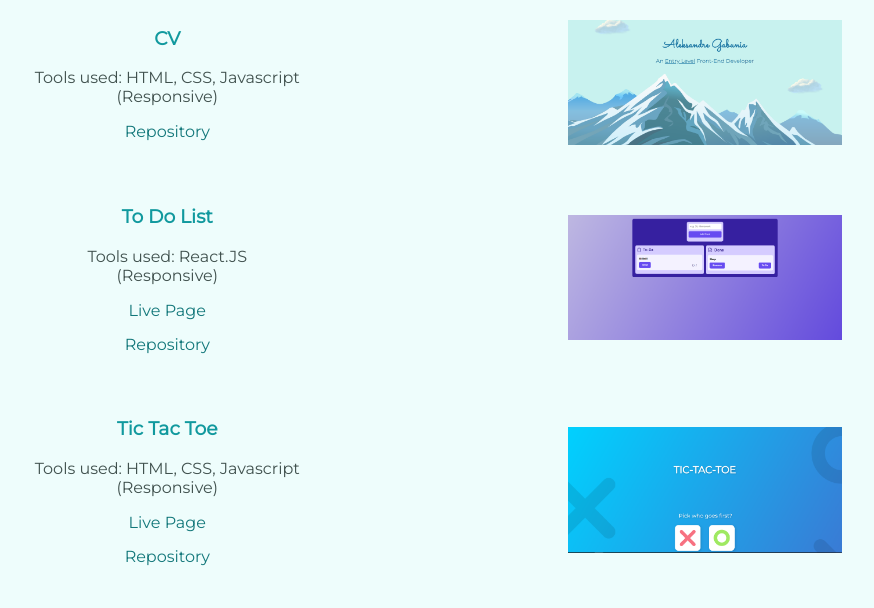
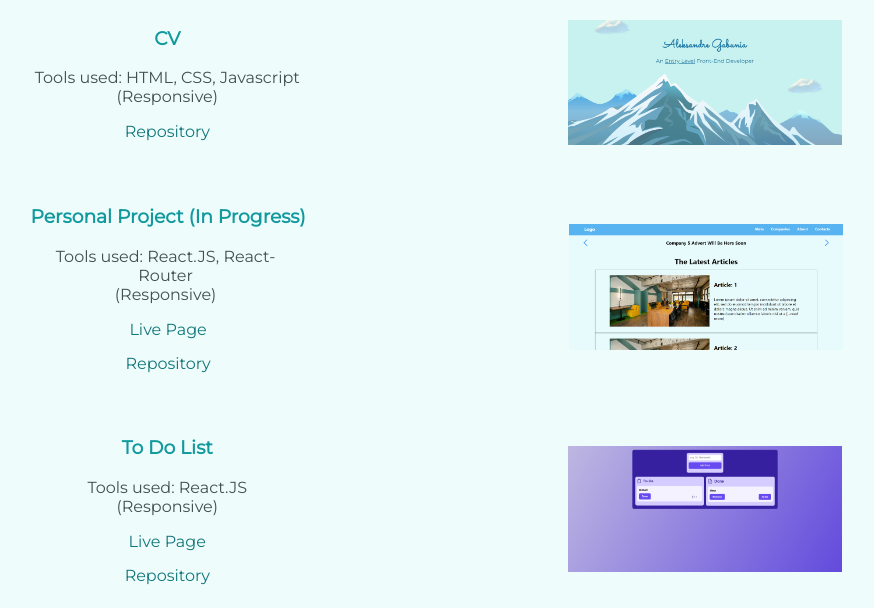
Before and after one commit to agabunia/CV, a plain HTML site: page projects-page.html in a window 1280 px wide. Shown: the part 104-712 px from the top of the page, without its empty margins (203-1077 px from the left). Drawn offline with Linux system fonts and the light colour scheme.

Commit message:
Add files via upload

```diff
--- a/projects-page.html
+++ b/projects-page.html
@@ -21,6 +21,15 @@
             <a href="https://github.com/agabunia/CV" target="_blank">Repository</a>
         </div>
         <img src="./assets/images/projects/CV.PNG" class="project-image">
+    </div>
+    <div class="project">
+        <div class="project-description">
+            <h3>Personal Project (In Progress)</h3>
+            <p>Tools used: React.JS, React-Router <br> (Responsive)</p>
+            <a href="https://agabunia.github.io/developer-project/" target="_blank">Live Page</a>
+            <a href="https://github.com/agabunia/developer-project" target="_blank">Repository</a>
+        </div>
+        <img src="./assets/images/projects/developer-project.PNG" class="project-image">
     </div>
     <div class="project">
         <div class="project-description">
```
Also changed, not shown: assets/images/projects/developer-project.PNG (added).
